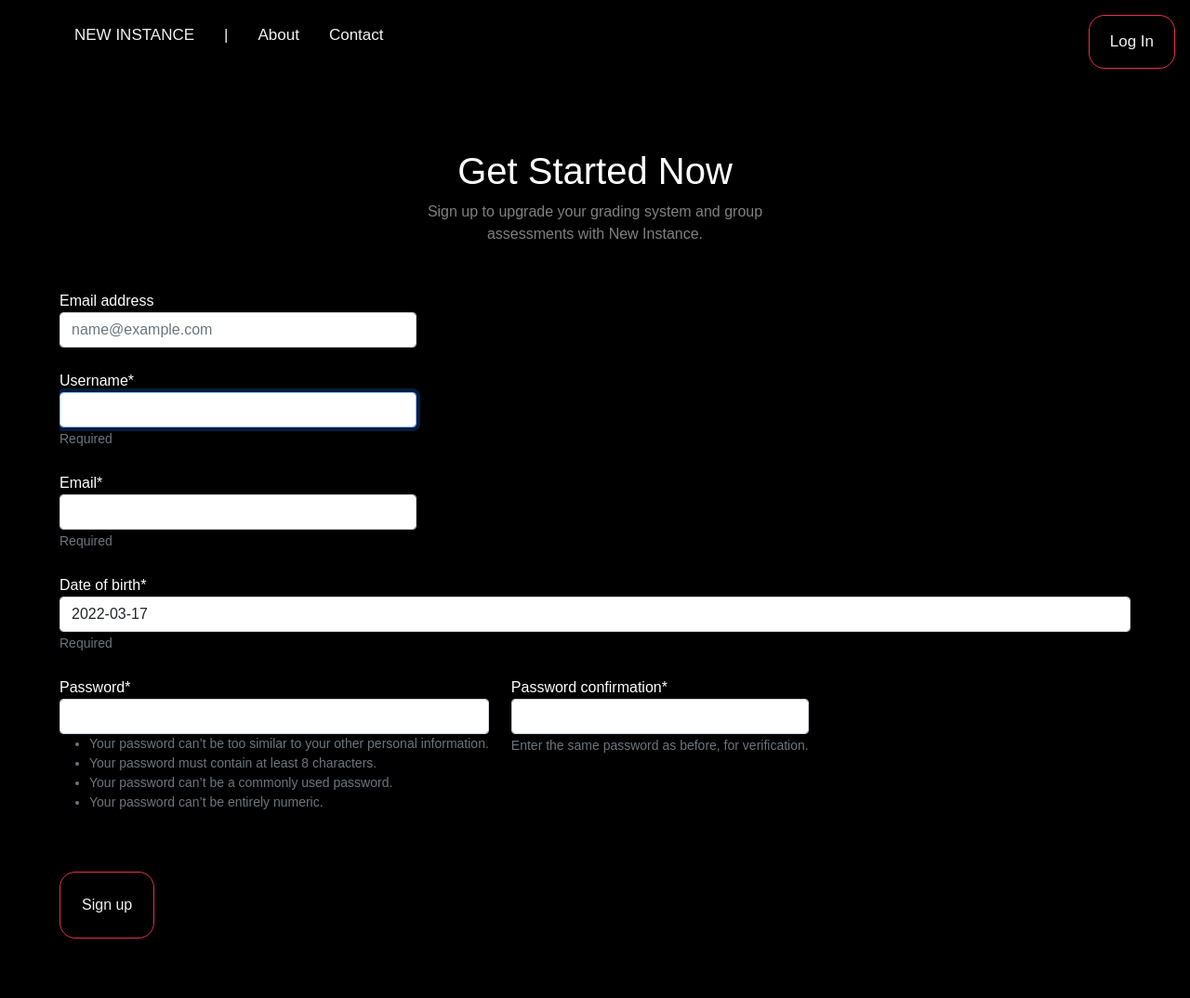
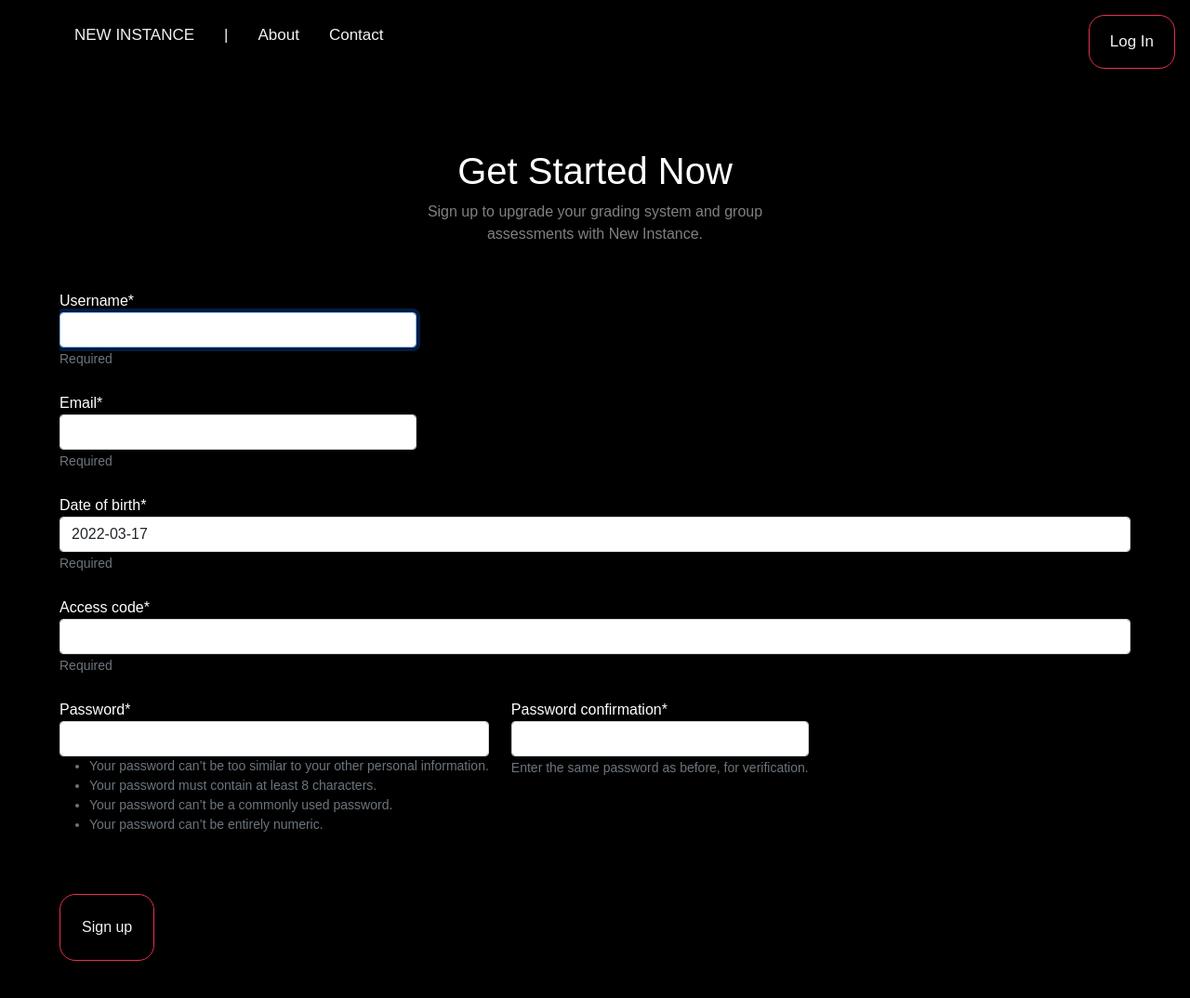
Before and after one commit to leenaaahmed/newinstance, a Django app: page /signup/ in a window 1280 px wide. Shown: the top 1074 px of the page at 93% size. Before the commit the page ends 1010 px from the top, so only its background shows below. Run offline with Django 4.2, Linux system fonts and the light colour scheme; some libraries are stand-ins or nearby versions.

Commit message:
add in access code field

```diff
--- a/peerAssessment/peerAssessmentApp/forms.py
+++ b/peerAssessment/peerAssessmentApp/forms.py
@@ -7,6 +7,7 @@ class SignUpForm(UserCreationForm):
     username = forms.CharField(help_text='Required')
     email = forms.EmailField(max_length = 40, help_text = 'Required')
     date_of_birth = forms.DateField(initial = datetime.date.today,help_text = 'Required')
+    access_code = forms.CharField(max_length = 5, help_text='Required')
 
     class Meta:
         model = User
--- a/peerAssessment/peerAssessmentApp/templates/signup.html
+++ b/peerAssessment/peerAssessmentApp/templates/signup.html
@@ -192,30 +192,28 @@
             <form method="POST">
                 {% csrf_token %}
 
-                <div class="form-row col-4">
-                    <div class="form-group">
-                        <label for="password">Email address</label>
-                        <input type="email" class="form-control" id="exampleFormControlInput1" placeholder="name@example.com">
-                    </div>
-                </div>
-
 
                 <div class="form-row col-4">
                     <div class="form-group">
                         {{ form.username|as_crispy_field }}
                     </div>
                 </div>
+
                 <div class="form-row col-4">
                     <div class="form-group">
                         {{ form.email|as_crispy_field }}
                     </div>
                 </div>
 
-
+                <div class="form-row">
+                    <div class="form-group">
+                        {{ form.date_of_birth|as_crispy_field }}
+                    </div>
+                </div>
 
                 <div class="form-row">
                     <div class="form-group">
-                        {{ form.date_of_birth|as_crispy_field }}
+                        {{ form.access_code|as_crispy_field}}
                     </div>
                 </div>
 
--- a/peerAssessment/peerAssessmentApp/urls.py
+++ b/peerAssessment/peerAssessmentApp/urls.py
@@ -4,6 +4,7 @@ from . import views
 app_name = 'peerAssessmentApp'
 
 urlpatterns = [
+    path('', views.signup, name= 'home'),
     path('createuser', views.createUser, name='createuser'),
     path('home/',views.home_view, name= 'home'),
     path('signup/',views.signup, name='signup')
```
Also changed, not shown: peerAssessment/db.sqlite3.
